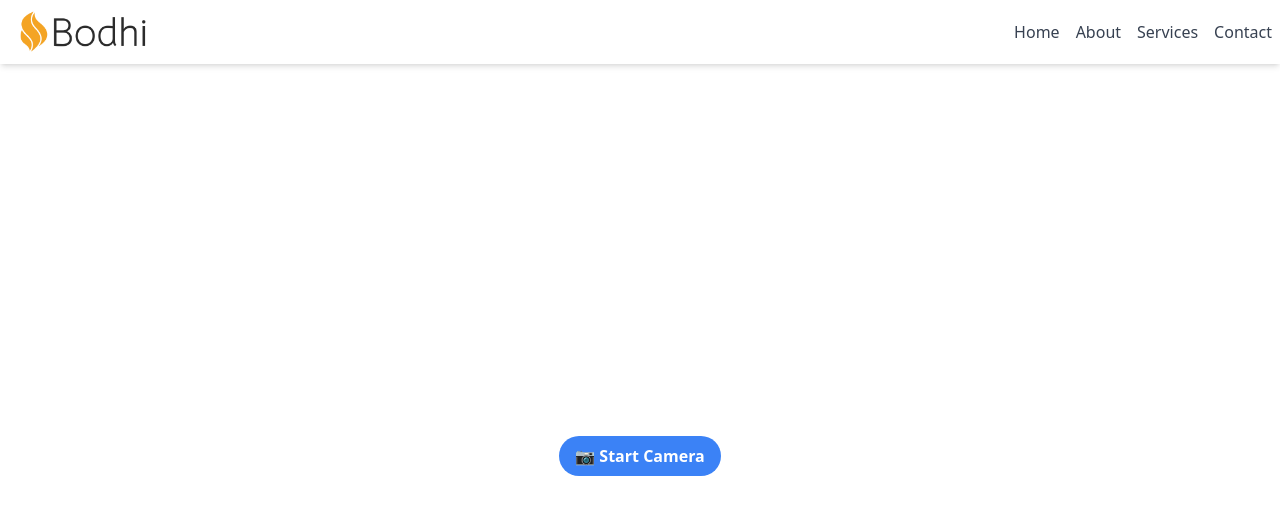
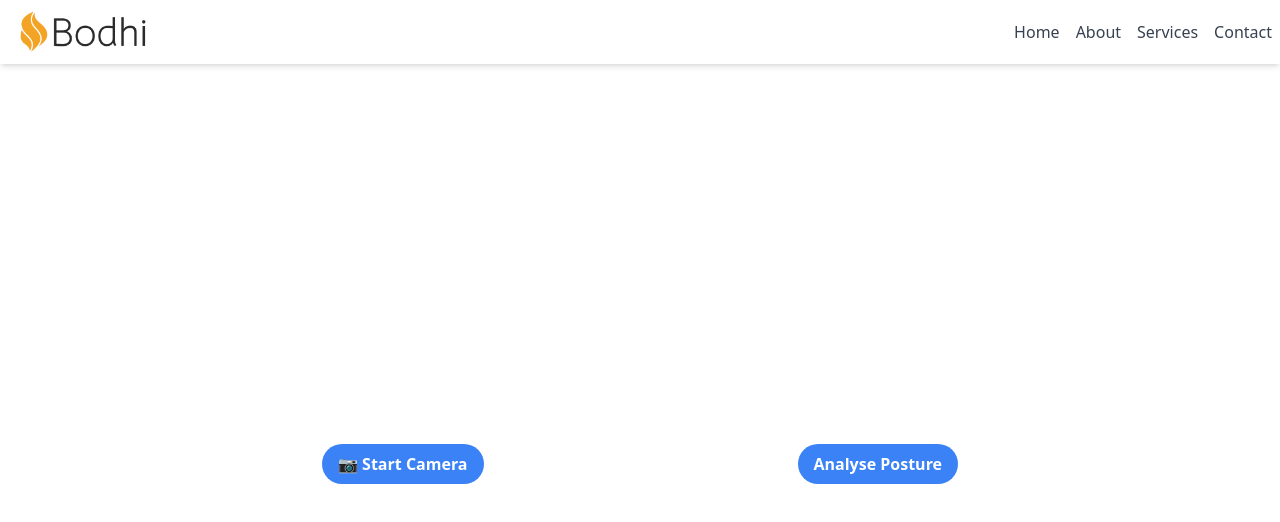
Before and after one commit to Jichul54/bodhi-frontend, a Next.js app: page / in a window 1280 px wide. Shown: the top 522 px of the page. Built offline with nearby package versions, Linux system fonts and the light colour scheme.

Commit message:
style: adjust button spacing and refactor into components

```diff
--- a/app/page.tsx
+++ b/app/page.tsx
@@ -2,6 +2,7 @@
 import React, { useRef, useState } from "react";
 import { startCamera, capturePhoto } from "../utils/cameraUtils";
 import { StartCameraButton } from "../components/StartCameraButton";
+import { StartAnalyseButton } from "../components/StartAnalyseButton";
 import { CapturePhotoButton } from "../components/CapturePhotoButton";
 import { VideoDisplay } from "../components/VideoDisplay";
 
@@ -10,17 +11,27 @@ const AnalysePosture: React.FC = () => {
   const [cameraStarted, setCameraStarted] = useState(false);
   const [image, setImage] = useState<string | null>(null);
 
+  const handleStartAnalyse = () => {
+    // 분석 시작 로직을 구현합니다.
+  };
+
   return (
     <div className="flex flex-col items-center justify-center min-h-screen">
       {!cameraStarted && (
+        <div className="w-full flex justify-evenly px-4 space-x-2">
           <StartCameraButton
             onStartCamera={() => startCamera(videoRef, setCameraStarted)}
           />
+          <StartAnalyseButton onStartAnalyse={handleStartAnalyse} />
+        </div>
       )}
       {cameraStarted && (
+        <div className="w-full flex justify-evenly px-4 space-x-2">
           <CapturePhotoButton
             onCapturePhoto={() => capturePhoto(videoRef, setImage)}
           />
+          <StartAnalyseButton onStartAnalyse={handleStartAnalyse} />
+        </div>
       )}
       {image && (
         <div className="mt-4">
--- a/components/AnalyseButton.tsx
+++ /dev/null
@@ -1,22 +0,0 @@
-import React from "react";
-
-interface AnalyseButtonProps {
-  isAnalysing: boolean;
-  onClick: () => void;
-}
-
-const AnalyseButton: React.FC<AnalyseButtonProps> = ({
-  isAnalysing,
-  onClick,
-}) => (
-  <button
-    onClick={onClick}
-    className={`bg-green-500 hover:bg-green-700 text-white font-bold py-2 px-4 rounded-full mb-4 ${
-      isAnalysing ? "opacity-50" : ""
-    }`}
-  >
-    {isAnalysing ? "Stop Analysing" : "Start Analysing"}
-  </button>
-);
-
-export default AnalyseButton;
--- a/components/CameraControls.tsx
+++ /dev/null
@@ -1,16 +0,0 @@
-import React from "react";
-
-interface CameraControlsProps {
-  onStartCamera: () => void;
-}
-
-const CameraControls: React.FC<CameraControlsProps> = ({ onStartCamera }) => (
-  <button
-    onClick={onStartCamera}
-    className="bg-blue-500 hover:bg-blue-700 text-white font-bold py-2 px-4 rounded-full mb-4"
-  >
-    📷 Start Camera
-  </button>
-);
-
-export default CameraControls;
--- a/components/CameraStream.tsx
+++ /dev/null
@@ -1,21 +0,0 @@
-import React from "react";
-
-interface CameraStreamProps {
-  ref: React.RefObject<HTMLVideoElement>;
-}
-
-const CameraStream: React.FC<CameraStreamProps> = React.forwardRef(
-  (props, ref) => (
-    <div className="bg-black rounded-lg overflow-hidden shadow-lg">
-      <video
-        ref={ref}
-        width="640"
-        height="480"
-        autoPlay
-        className="max-w-full h-auto"
-      />
-    </div>
-  )
-);
-
-export default CameraStream;
--- /dev/null
+++ b/components/StartAnalyseButton.tsx
@@ -0,0 +1,16 @@
+import React from "react";
+
+interface StartAnalyseButtonProps {
+  onStartAnalyse: () => void; // 분석을 시작하는 함수
+}
+
+export const StartAnalyseButton: React.FC<StartAnalyseButtonProps> = ({
+  onStartAnalyse,
+}) => (
+  <button
+    onClick={onStartAnalyse}
+    className="bg-blue-500 hover:bg-blue-700 text-white font-bold py-2 px-4 rounded-full mt-8 mb-8"
+  >
+    Analyse Posture
+  </button>
+);
--- a/components/StartCameraButton.tsx
+++ b/components/StartCameraButton.tsx
@@ -9,7 +9,7 @@ export const StartCameraButton: React.FC<StartCameraButtonProps> = ({
 }) => (
   <button
     onClick={onStartCamera}
-    className="bg-blue-500 hover:bg-blue-700 text-white font-bold py-2 px-4 rounded-full mb-4"
+    className="bg-blue-500 hover:bg-blue-700 text-white font-bold py-2 px-4 rounded-full mt-8 mb-8"
   >
     📷 Start Camera
   </button>
```
Also changed, not shown: utils/ServerAPI.ts (deleted, +0 -7 lines). Lines whose indentation alone changed are shown as unchanged.
